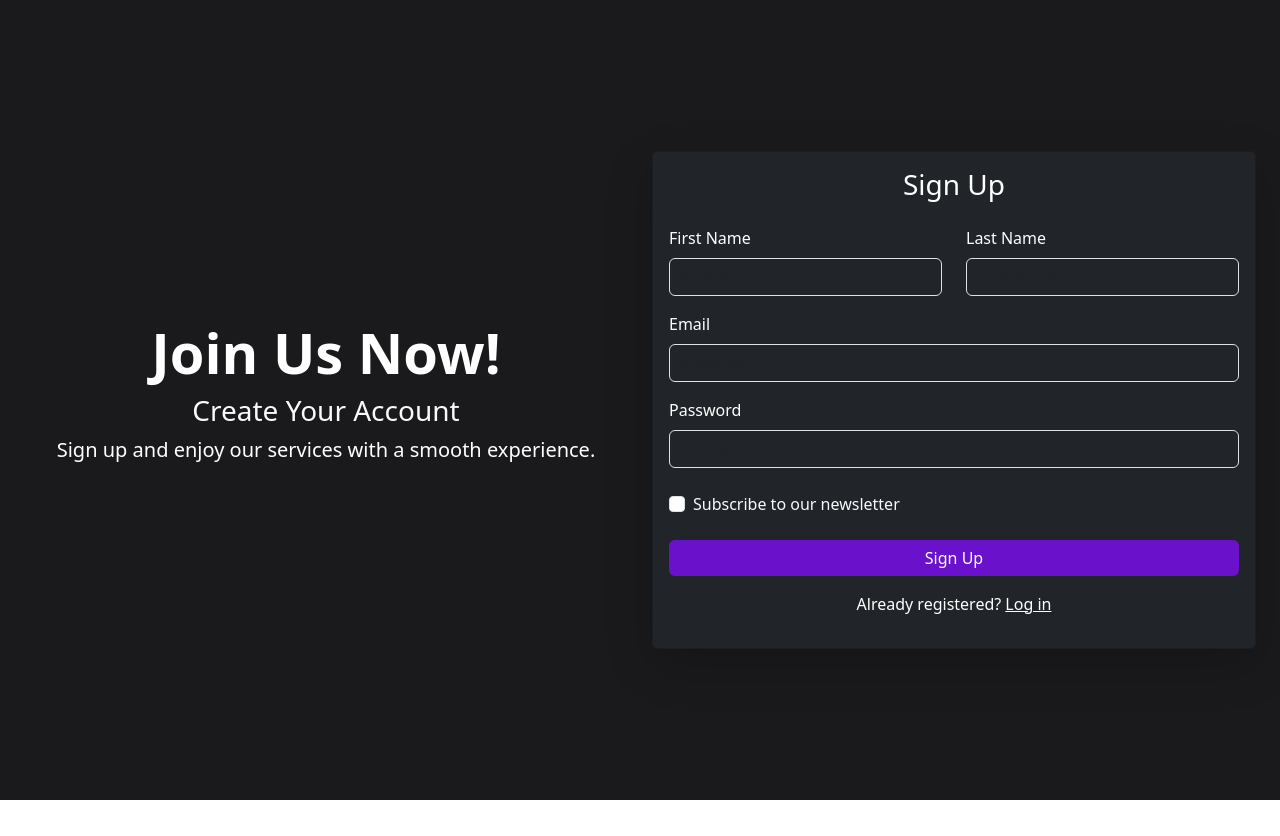
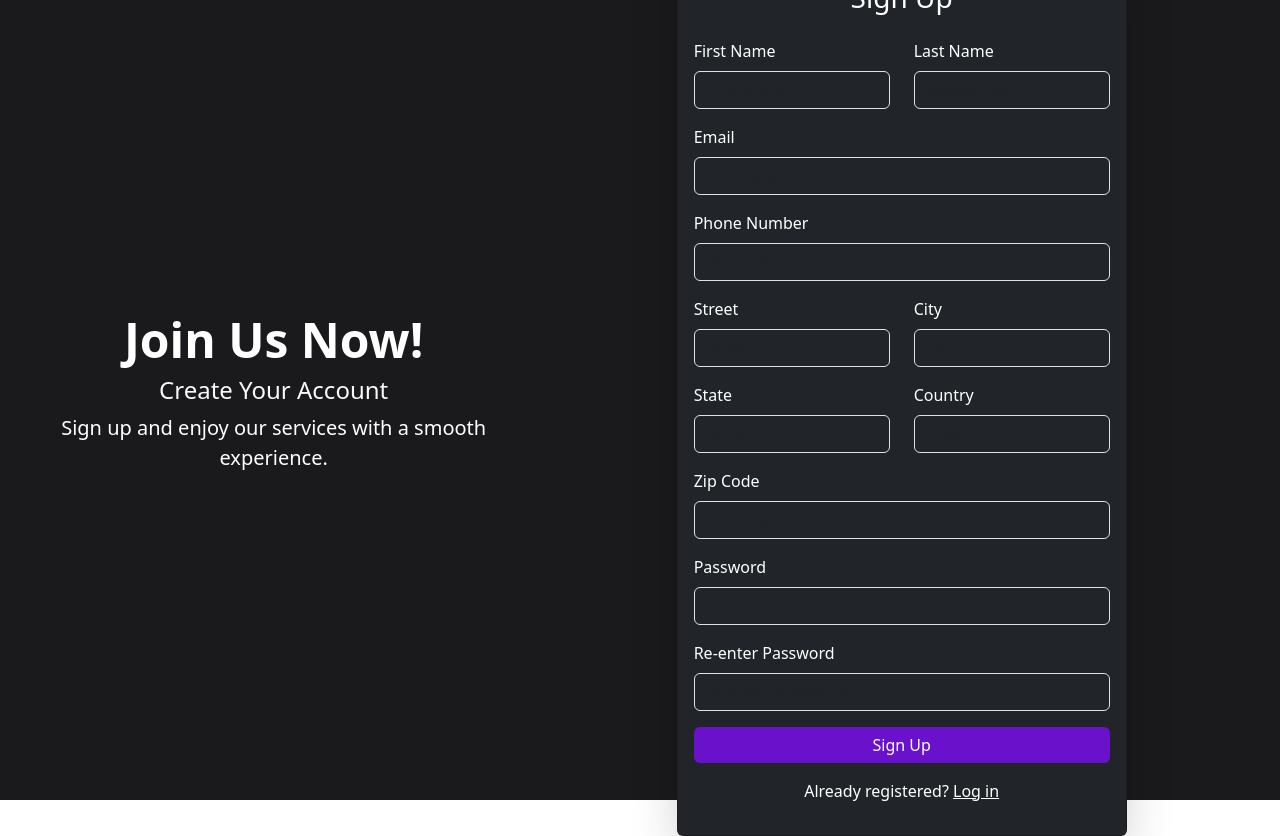
Before and after one commit to IT21182914/EAD-Ecommerce-frontend, a React (Create React App) app: page /register in a window 1280 px wide. Before the commit the page ends 800 px from the top, so only its background shows below. Built offline with nearby package versions, Linux system fonts and the light colour scheme.

Commit message:
Integrated but not working

```diff
--- a/src/components/Auth/Register.js
+++ b/src/components/Auth/Register.js
@@ -1,8 +1,56 @@
-import React from "react";
+import React, { useState } from "react";
 import { Container, Row, Col, Card, Button, Form } from "react-bootstrap";
 import { Link } from "react-router-dom";
+import axios from "axios";
 
 function Register() {
+  const [formData, setFormData] = useState({
+    firstName: "",
+    lastName: "",
+    email: "",
+    password: "",
+    re_Password: "",
+    phoneNumber: "",
+    street: "",
+    city: "",
+    state: "",
+    country: "",
+    zipCode: "",
+  });
+
+  const handleChange = (e) => {
+    const { name, value } = e.target;
+    setFormData((prevData) => ({
+      ...prevData,
+      [name]: value,
+    }));
+  };
+
+  const handleSubmit = async (e) => {
+    e.preventDefault();
+    try {
+      const { street, city, state, country, zipCode, ...otherData } = formData;
+      const formattedData = {
+        ...otherData,
+        address: {
+          street,
+          city,
+          state,
+          country,
+          zipCode,
+        },
+      };
+
+      const response = await axios.post(
+        "https://localhost:44321/api/v1/signup",
+        formattedData
+      );
+      console.log("Registration successful: ", response.data);
+    } catch (error) {
+      console.error("Registration failed: ", error);
+    }
+  };
+
   return (
     <Container
       fluid
@@ -10,36 +58,47 @@ function Register() {
       style={{ backgroundColor: "#1a1a1d" }}
     >
       <Row className="w-100">
-        <Col md={6} className="text-center text-white my-auto">
-          <h1 className="display-4 fw-bold">Join Us Now!</h1>
-          <h3 className="text-light">Create Your Account</h3>
+        <Col md={6} lg={5} className="text-center text-white my-auto">
+          <h1 className="display-5 fw-bold">Join Us Now!</h1>
+          <h4 className="text-light">Create Your Account</h4>
           <p className="lead">
             Sign up and enjoy our services with a smooth experience.
           </p>
         </Col>
-        <Col md={6}>
-          <Card className="shadow-lg bg-dark text-white">
+        <Col md={6} lg={6} className="mx-auto">
+          <Card
+            className="shadow-lg bg-dark text-white"
+            style={{ maxWidth: "450px", margin: "0 auto" }}
+          >
             <Card.Body>
               <h3 className="card-title text-center mb-4">Sign Up</h3>
-              <Form>
+              <Form onSubmit={handleSubmit}>
                 <Row>
-                  <Col md={6}>
+                  <Col xs={12} md={6}>
                     <Form.Group className="mb-3">
                       <Form.Label>First Name</Form.Label>
                       <Form.Control
                         type="text"
+                        name="firstName"
+                        value={formData.firstName}
+                        onChange={handleChange}
                         placeholder="First Name"
                         className="bg-dark text-white"
+                        required
                       />
                     </Form.Group>
                   </Col>
-                  <Col md={6}>
+                  <Col xs={12} md={6}>
                     <Form.Group className="mb-3">
                       <Form.Label>Last Name</Form.Label>
                       <Form.Control
                         type="text"
+                        name="lastName"
+                        value={formData.lastName}
+                        onChange={handleChange}
                         placeholder="Last Name"
                         className="bg-dark text-white"
+                        required
                       />
                     </Form.Group>
                   </Col>
@@ -48,23 +107,120 @@ function Register() {
                   <Form.Label>Email</Form.Label>
                   <Form.Control
                     type="email"
+                    name="email"
+                    value={formData.email}
+                    onChange={handleChange}
                     placeholder="Enter email"
                     className="bg-dark text-white"
+                    required
                   />
                 </Form.Group>
-                <Form.Group className="mb-4">
+                <Form.Group className="mb-3">
+                  <Form.Label>Phone Number</Form.Label>
+                  <Form.Control
+                    type="text"
+                    name="phoneNumber"
+                    value={formData.phoneNumber}
+                    onChange={handleChange}
+                    placeholder="Phone Number"
+                    className="bg-dark text-white"
+                    required
+                  />
+                </Form.Group>
+                <Row>
+                  <Col xs={12} md={6}>
+                    <Form.Group className="mb-3">
+                      <Form.Label>Street</Form.Label>
+                      <Form.Control
+                        type="text"
+                        name="street"
+                        value={formData.street}
+                        onChange={handleChange}
+                        placeholder="Street"
+                        className="bg-dark text-white"
+                        required
+                      />
+                    </Form.Group>
+                  </Col>
+                  <Col xs={12} md={6}>
+                    <Form.Group className="mb-3">
+                      <Form.Label>City</Form.Label>
+                      <Form.Control
+                        type="text"
+                        name="city"
+                        value={formData.city}
+                        onChange={handleChange}
+                        placeholder="City"
+                        className="bg-dark text-white"
+                        required
+                      />
+                    </Form.Group>
+                  </Col>
+                </Row>
+                <Row>
+                  <Col xs={12} md={6}>
+                    <Form.Group className="mb-3">
+                      <Form.Label>State</Form.Label>
+                      <Form.Control
+                        type="text"
+                        name="state"
+                        value={formData.state}
+                        onChange={handleChange}
+                        placeholder="State"
+                        className="bg-dark text-white"
+                        required
+                      />
+                    </Form.Group>
+                  </Col>
+                  <Col xs={12} md={6}>
+                    <Form.Group className="mb-3">
+                      <Form.Label>Country</Form.Label>
+                      <Form.Control
+                        type="text"
+                        name="country"
+                        value={formData.country}
+                        onChange={handleChange}
+                        placeholder="Country"
+                        className="bg-dark text-white"
+                        required
+                      />
+                    </Form.Group>
+                  </Col>
+                </Row>
+                <Form.Group className="mb-3">
+                  <Form.Label>Zip Code</Form.Label>
+                  <Form.Control
+                    type="text"
+                    name="zipCode"
+                    value={formData.zipCode}
+                    onChange={handleChange}
+                    placeholder="Zip Code"
+                    className="bg-dark text-white"
+                    required
+                  />
+                </Form.Group>
+                <Form.Group className="mb-3">
                   <Form.Label>Password</Form.Label>
                   <Form.Control
                     type="password"
+                    name="password"
+                    value={formData.password}
+                    onChange={handleChange}
                     placeholder="Password"
                     className="bg-dark text-white"
+                    required
                   />
                 </Form.Group>
-                <Form.Group className="mb-4">
-                  <Form.Check
-                    type="checkbox"
-                    label="Subscribe to our newsletter"
-                    className="text-light"
+                <Form.Group className="mb-3">
+                  <Form.Label>Re-enter Password</Form.Label>
+                  <Form.Control
+                    type="password"
+                    name="re_Password"
+                    value={formData.re_Password}
+                    onChange={handleChange}
+                    placeholder="Re-enter Password"
+                    className="bg-dark text-white"
+                    required
                   />
                 </Form.Group>
                 <Button
@@ -76,7 +232,7 @@ function Register() {
                 </Button>
                 <p className="text-center">
                   Already registered?{" "}
-                  <Link to="/login" className="text-white">
+                  <Link to="/" className="text-white">
                     Log in
                   </Link>
                 </p>
```
